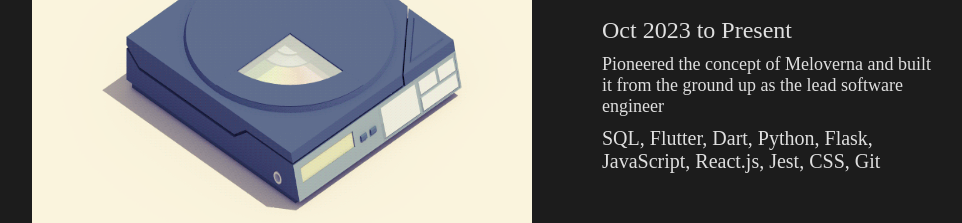
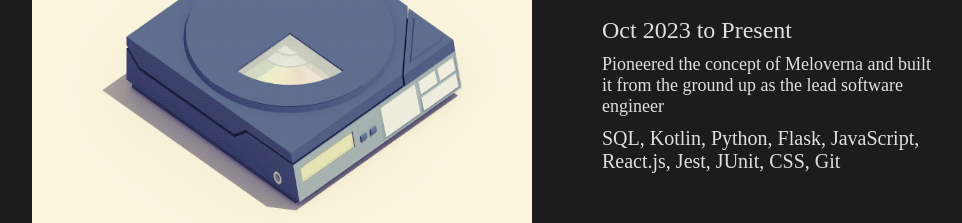
Before and after one commit to kylejosephswe/Personal-Website, a React (Create React App) app: page / in a window 1280 px wide. Shown: the part 940-1163 px from the top of the page, without its empty margins (158-1120 px from the left). Built offline with nearby package versions, Linux system fonts and the light colour scheme.

Commit message:
Changed Meloverna skill section.

```diff
--- a/src/App.js
+++ b/src/App.js
@@ -42,7 +42,7 @@
                   companyName="Meloverna"
                   companyDate="Oct 2023 to Present"
                   workDesc="Pioneered the concept of Meloverna and built it from the ground up as the lead software engineer"
-                  skills="SQL, Flutter, Dart, Python, Flask, JavaScript, React.js, Jest, CSS, Git"
+                  skills="SQL, Kotlin, Python, Flask, JavaScript, React.js, Jest, JUnit, CSS, Git"
                   redirect=""
                 />
                 <Work
```
